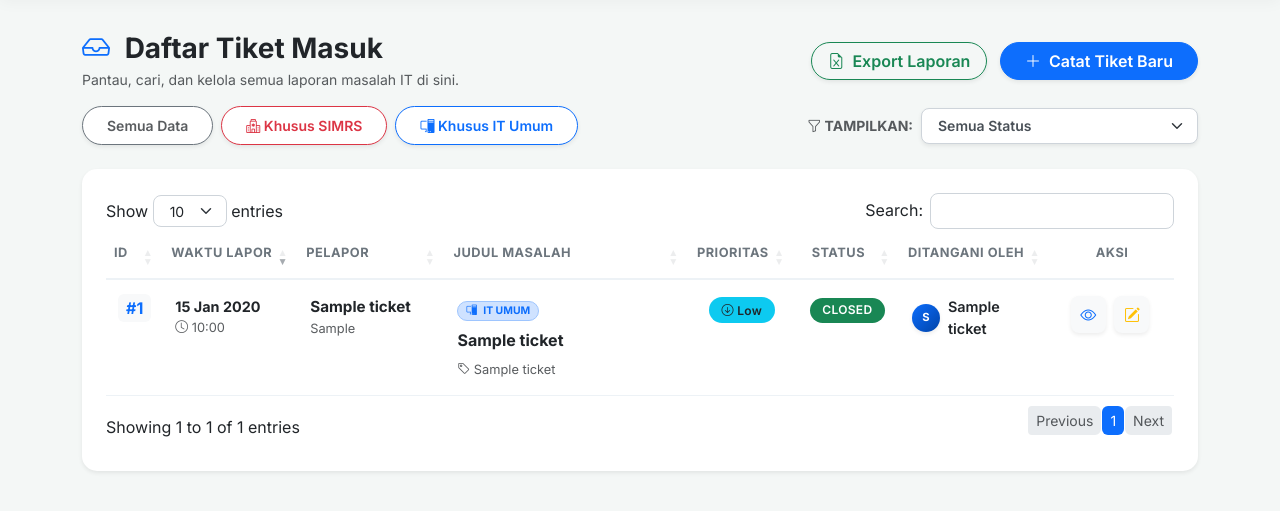
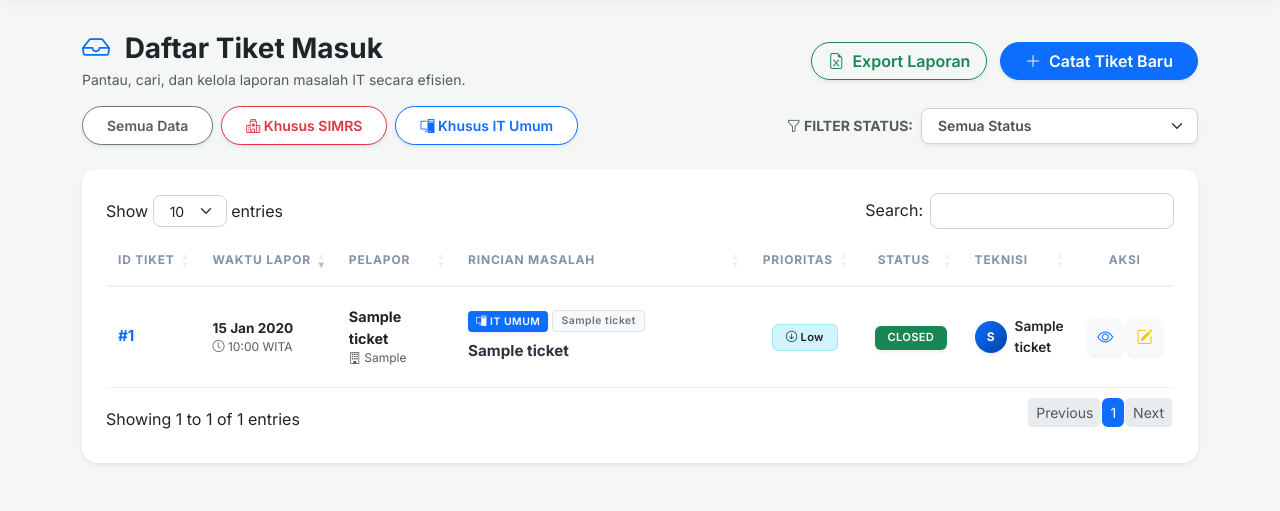
Before and after one commit to BaymaxSinz/aplikasi-ticketing-it, a CodeIgniter 4 app: the page made by app/Views/tickets/index.php in a window 1280 px wide. Shown: the part 72-583 px from the top of the page. Run offline with PHP 8.4 and a stand-in for CodeIgniter, Linux system fonts and the light colour scheme; the template is opened without the code that fills it: most values are stand-ins (such as "Sample title", 1, 10 or a date in 2020); data that the repository does not hold is empty; some libraries are stand-ins or nearby versions.

Commit message:
Perbaiki Tampilan UI Datar Tiket

```diff
--- a/app/Views/tickets/index.php
+++ b/app/Views/tickets/index.php
@@ -7,15 +7,48 @@
 <link rel="stylesheet" href="https://cdn.datatables.net/1.13.6/css/dataTables.bootstrap5.min.css">
 
 <style>
-    .table-custom th { font-size: 0.8rem; letter-spacing: 0.5px; text-transform: uppercase; color: #6c757d; border-bottom: 2px solid #edf2f6 !important; padding-bottom: 1rem; white-space: nowrap; }
-    /* Memastikan td memiliki vertical-align top agar saat judul panjang, teks kolom lain tetap sejajar rapi di atas */
-    .table-custom td { padding: 1rem 0.75rem; border-bottom: 1px solid #edf2f6; color: #495057; vertical-align: top; }
+    /* DESAIN TABEL PREMIUM & RAPI */
+    .table-custom th {
+        font-size: 0.75rem;
+        letter-spacing: 0.8px;
+        text-transform: uppercase;
+        color: #8392a5;
+        border-bottom: 2px solid #edf2f6 !important;
+        padding: 1rem 0.75rem;
+        white-space: nowrap;
+    }
+
+    /* Padding diperbesar agar baris bernapas, vertical-align dikembalikan ke middle agar rapi */
+    .table-custom td {
+        padding: 1.2rem 0.75rem;
+        border-bottom: 1px solid #edf2f6;
+        color: #495057;
+        vertical-align: middle;
+    }
+
+    /* Baris tabel akan memiliki efek abu-abu sangat lembut saat di-hover */
+    .table-custom tbody tr:hover {
+        background-color: #fcfcfc;
+    }
+
+    /* Kustomisasi Teks & Badge */
+    .ticket-title-link {
+        color: #2b3440;
+        text-decoration: none;
+        transition: color 0.2s;
+    }
+    .ticket-title-link:hover {
+        color: #0d6efd;
+    }
 
     .btn-action { border-radius: 8px; padding: 0.4rem 0.6rem; transition: all 0.2s; border: none; }
-    .btn-action:hover { transform: translateY(-2px); }
-    .badge-custom { padding: 0.4rem 0.8rem; border-radius: 50px; font-weight: 600; font-size: 0.75rem; letter-spacing: 0.3px; }
-    .avatar-sm { width: 28px; height: 28px; background: linear-gradient(135deg, #0d6efd, #0043a8); color: white; border-radius: 50%; display: inline-flex; align-items: center; justify-content: center; font-weight: bold; font-size: 0.7rem; }
+    .btn-action:hover { transform: translateY(-3px); box-shadow: 0 4px 8px rgba(0,0,0,0.1) !important; }
+    .badge-custom { padding: 0.4rem 0.8rem; border-radius: 6px; font-weight: 600; font-size: 0.7rem; letter-spacing: 0.3px; }
+    .badge-tag { padding: 0.3rem 0.5rem; border-radius: 4px; font-weight: 600; font-size: 0.65rem; letter-spacing: 0.5px; }
 
+    .avatar-sm { width: 32px; height: 32px; background: linear-gradient(135deg, #0d6efd, #0043a8); color: white; border-radius: 50%; display: inline-flex; align-items: center; justify-content: center; font-weight: bold; font-size: 0.75rem; }
+
+    /* Kustomisasi Elemen DataTables */
     .dataTables_wrapper .row { align-items: center; margin-bottom: 1rem; }
     .dataTables_filter input { border-radius: 8px; padding: 0.4rem 1rem; border: 1px solid #ced4da; }
     .dataTables_filter input:focus { border-color: #86b7fe; box-shadow: 0 0 0 0.25rem rgba(13, 110, 253, 0.1); outline: none; }
@@ -37,13 +70,13 @@
     .custom-status-filter:focus { border-color: #86b7fe; box-shadow: 0 0 0 0.25rem rgba(13, 110, 253, 0.1); outline: none; }
 </style>
 
-<!-- Header Halaman & Tombol Aksi -->
+<!-- Header Halaman -->
 <div class="row align-items-center mb-3">
     <div class="col-md-5">
         <h3 class="fw-bold mb-0 text-dark">
             <i class="bi bi-inbox text-primary me-2"></i> Daftar Tiket Masuk
         </h3>
-        <p class="text-muted small mt-1 mb-0">Pantau, cari, dan kelola semua laporan masalah IT di sini.</p>
+        <p class="text-muted small mt-1 mb-0">Pantau, cari, dan kelola laporan masalah IT secara efisien.</p>
     </div>
     <div class="col-md-7 text-md-end mt-3 mt-md-0">
         <a href="<?= base_url('tickets/export' . (!empty($active_type) ? '?type='.$active_type : '')) ?>" class="btn btn-outline-success shadow-sm rounded-pill px-3 me-2 fw-semibold">
@@ -55,7 +88,7 @@
     </div>
 </div>
 
-<!-- BARIS FILTER: Tab Kategori (Kiri) & Dropdown Status (Kanan) -->
+<!-- BARIS FILTER -->
 <div class="d-flex flex-column flex-md-row justify-content-between align-items-md-center mb-4 gap-3">
     <div class="d-flex gap-2 flex-wrap">
         <a href="<?= base_url('tickets') ?>" class="btn btn-sm <?= empty($active_type) ? 'btn-dark' : 'btn-outline-secondary bg-white text-muted' ?> rounded-pill px-4 py-2 shadow-sm fw-semibold" style="transition: all 0.2s;">
@@ -69,7 +102,7 @@
         </a>
     </div>
     <div class="d-flex align-items-center">
-        <label class="me-2 small text-muted fw-bold text-nowrap"><i class="bi bi-funnel"></i> TAMPILKAN:</label>
+        <label class="me-2 small text-muted fw-bold text-nowrap"><i class="bi bi-funnel"></i> FILTER STATUS:</label>
         <select id="statusFilter" class="form-select form-select-sm custom-status-filter shadow-sm">
             <option value="">Semua Status</option>
             <option value="Open">Belum Dikerjakan (Open)</option>
@@ -91,18 +124,17 @@
 <div class="card border-0 shadow-sm" style="border-radius: 15px;">
     <div class="card-body p-4">
         <div class="table-responsive pb-2">
-            <table id="ticketTable" class="table table-borderless table-hover table-custom mb-0 w-100">
+            <table id="ticketTable" class="table table-borderless align-middle table-custom mb-0 w-100">
                 <thead>
                     <tr>
-                        <!-- Penyesuaian Lebar Kolom (Judul diperlebar jadi 25%) -->
-                        <th width="5%">ID</th>
+                        <th width="8%">ID Tiket</th>
                         <th width="12%">Waktu Lapor</th>
-                        <th width="15%">Pelapor</th>
-                        <th width="25%">Judul Masalah</th>
+                        <th width="12%">Pelapor</th>
+                        <th width="33%">Rincian Masalah</th>
                         <th width="8%" class="text-center">Prioritas</th>
                         <th width="10%" class="text-center">Status</th>
-                        <th width="13%">Ditangani Oleh</th>
-                        <th width="12%" class="text-center" data-orderable="false">Aksi</th>
+                        <th width="10%">Teknisi</th>
+                        <th width="7%" class="text-center" data-orderable="false">Aksi</th>
                     </tr>
                 </thead>
 
@@ -111,84 +143,84 @@
                         <?php foreach ($tickets as $t) : ?>
                             <tr>
                                 <td>
-                                    <span class="fw-bold text-primary bg-light p-1 rounded px-2">#<?= $t['id'] ?></span>
+                                    <div class="fw-bold text-primary" style="font-size: 0.95rem;">#<?= $t['id'] ?></div>
                                 </td>
 
                                 <td data-order="<?= $t['created_at'] ?>">
-                                    <div class="fw-bold text-dark" style="font-size: 0.9rem;"><?= date('d M Y', strtotime($t['created_at'])) ?></div>
-                                    <div class="text-muted" style="font-size: 0.8rem;"><i class="bi bi-clock"></i> <?= date('H:i', strtotime($t['created_at'])) ?></div>
+                                    <div class="fw-bold text-dark" style="font-size: 0.85rem;"><?= date('d M Y', strtotime($t['created_at'])) ?></div>
+                                    <div class="text-muted" style="font-size: 0.75rem;"><i class="bi bi-clock"></i> <?= date('H:i', strtotime($t['created_at'])) ?> WITA</div>
                                 </td>
 
                                 <td>
-                                    <div class="fw-bold text-dark" style="font-size: 0.95rem;"><?= esc($t['reporter_name']) ?></div>
-                                    <div class="text-muted" style="font-size: 0.8rem;"><?= esc($t['reporter_department']) ?></div>
+                                    <div class="fw-bold text-dark" style="font-size: 0.9rem;"><?= esc($t['reporter_name']) ?></div>
+                                    <div class="text-muted" style="font-size: 0.75rem;"><i class="bi bi-building"></i> <?= esc($t['reporter_department']) ?></div>
                                 </td>
 
+                                <!-- KOLOM MASALAH YANG SUDAH DIRAPIKAN -->
                                 <td>
+                                    <div class="d-flex flex-column justify-content-center">
+                                        <!-- Baris Badge (Tipe & Kategori) -->
+                                        <div class="mb-2 d-flex align-items-center flex-wrap gap-1">
                                             <?php if ($t['ticket_type'] === 'simrs') : ?>
-                                        <span class="badge bg-danger-subtle text-danger border border-danger-subtle rounded-pill px-2 mb-2 d-inline-block" style="font-size: 0.65rem;">
-                                            <i class="bi bi-hospital me-1"></i> SIMRS
-                                        </span>
+                                                <span class="badge bg-danger text-white badge-tag shadow-sm"><i class="bi bi-hospital"></i> SIMRS</span>
                                             <?php else : ?>
-                                        <span class="badge bg-primary-subtle text-primary border border-primary-subtle rounded-pill px-2 mb-2 d-inline-block" style="font-size: 0.65rem;">
-                                            <i class="bi bi-pc-display me-1"></i> IT UMUM
-                                        </span>
+                                                <span class="badge bg-primary text-white badge-tag shadow-sm"><i class="bi bi-pc-display"></i> IT UMUM</span>
                                             <?php endif; ?>
+                                            <span class="badge bg-light text-secondary border badge-tag"><?= esc($t['category_name']) ?></span>
+                                        </div>
 
-                                    <!-- Class text-truncate dan max-width DIHAPUS, biarkan teks membungkus (wrap) alami ke bawah -->
-                                    <div class="fw-bold text-dark mb-1" style="line-height: 1.4;">
+                                        <!-- Judul Masalah (Lebih Besar & Bisa Diklik) -->
+                                        <a href="<?= base_url('tickets/detail/'.$t['id']) ?>" class="ticket-title-link fw-bold" style="font-size: 0.95rem; line-height: 1.5;">
                                             <?= esc($t['title']) ?>
+                                        </a>
                                     </div>
-                                    <span class="text-muted d-block mt-2" style="font-size: 0.8rem;"><i class="bi bi-tag"></i> <?= esc($t['category_name']) ?></span>
                                 </td>
 
                                 <td class="text-center">
                                     <?php if ($t['priority'] === 'high') : ?>
-                                        <span class="badge badge-custom bg-danger"><i class="bi bi-arrow-up-circle"></i> High</span>
+                                        <span class="badge badge-custom bg-danger-subtle text-danger border border-danger-subtle"><i class="bi bi-arrow-up-circle"></i> High</span>
                                     <?php elseif ($t['priority'] === 'medium') : ?>
-                                        <span class="badge badge-custom bg-warning text-dark">Medium</span>
+                                        <span class="badge badge-custom bg-warning-subtle text-dark border border-warning-subtle">Medium</span>
                                     <?php else : ?>
-                                        <span class="badge badge-custom bg-info text-dark"><i class="bi bi-arrow-down-circle"></i> Low</span>
+                                        <span class="badge badge-custom bg-info-subtle text-dark border border-info-subtle"><i class="bi bi-arrow-down-circle"></i> Low</span>
                                     <?php endif; ?>
                                 </td>
 
                                 <td class="text-center">
                                     <?php if ($t['status'] === 'open') : ?>
-                                        <span class="badge badge-custom bg-secondary text-uppercase">Open</span>
+                                        <span class="badge badge-custom bg-secondary text-uppercase shadow-sm">Open</span>
                                     <?php elseif ($t['status'] === 'in progress') : ?>
-                                        <span class="badge badge-custom bg-primary text-uppercase">In Prog</span>
+                                        <span class="badge badge-custom bg-primary text-uppercase shadow-sm">In Progress</span>
                                     <?php elseif ($t['status'] === 'resolved') : ?>
-                                        <span class="badge badge-custom bg-info text-dark text-uppercase">Resolv</span>
+                                        <span class="badge badge-custom bg-info text-dark text-uppercase shadow-sm">Resolved</span>
                                     <?php else : ?>
-                                        <span class="badge badge-custom bg-success text-uppercase">Closed</span>
+                                        <span class="badge badge-custom bg-success text-uppercase shadow-sm">Closed</span>
                                     <?php endif; ?>
                                 </td>
 
                                 <td>
                                     <?php if (!empty($t['technician_name'])) : ?>
-                                        <div class="d-flex align-items-center">
-                                            <div class="avatar-sm me-2 shadow-sm flex-shrink-0">
+                                        <div class="d-flex align-items-center" title="<?= esc($t['technician_name']) ?>">
+                                            <div class="avatar-sm shadow-sm flex-shrink-0">
                                                 <?= strtoupper(substr($t['technician_name'], 0, 1)) ?>
                                             </div>
-                                            <span class="fw-semibold text-dark" style="font-size: 0.9rem;"><?= esc($t['technician_name']) ?></span>
+                                            <!-- Menyembunyikan nama teknisi jika ruang sempit, cukup tampilkan avatar -->
+                                            <span class="fw-semibold text-dark ms-2 d-none d-xl-block" style="font-size: 0.85rem;"><?= esc($t['technician_name']) ?></span>
                                         </div>
                                     <?php else : ?>
-                                        <span class="badge bg-light text-danger border fw-normal"><i class="bi bi-person-x"></i> Belum ada</span>
+                                        <span class="badge bg-light text-danger border fw-normal" style="font-size:0.7rem;"><i class="bi bi-person-x"></i> Kosong</span>
                                     <?php endif; ?>
                                 </td>
 
                                 <td class="text-center text-nowrap">
+                                    <div class="d-flex justify-content-center gap-1">
                                         <a href="<?= base_url('tickets/detail/'.$t['id']) ?>" class="btn btn-light text-primary btn-action shadow-sm" title="Lihat Detail">
                                             <i class="bi bi-eye"></i>
                                         </a>
-                                    <a href="<?= base_url('tickets/edit/'.$t['id']) ?>" class="btn btn-light text-warning btn-action shadow-sm mx-1" title="Edit Laporan">
+                                        <a href="<?= base_url('tickets/edit/'.$t['id']) ?>" class="btn btn-light text-warning btn-action shadow-sm" title="Edit Laporan">
                                             <i class="bi bi-pencil-square"></i>
                                         </a>
-                                    <?php if(session()->get('role') == 'admin'): ?>
-                                    <a href="<?= base_url('tickets/delete/'.$t['id']) ?>" class="btn btn-light text-danger btn-action shadow-sm" title="Hapus Tiket" onclick="return confirm('Yakin ingin menghapus tiket ini secara permanen?')">
-                                        <i class="bi bi-trash3"></i>
-                                    </a>
-                                    <?php endif; ?>
+                                    </div>
                                 </td>
                             </tr>
                         <?php endforeach; ?>
```
Lines whose indentation alone changed are shown as unchanged.
